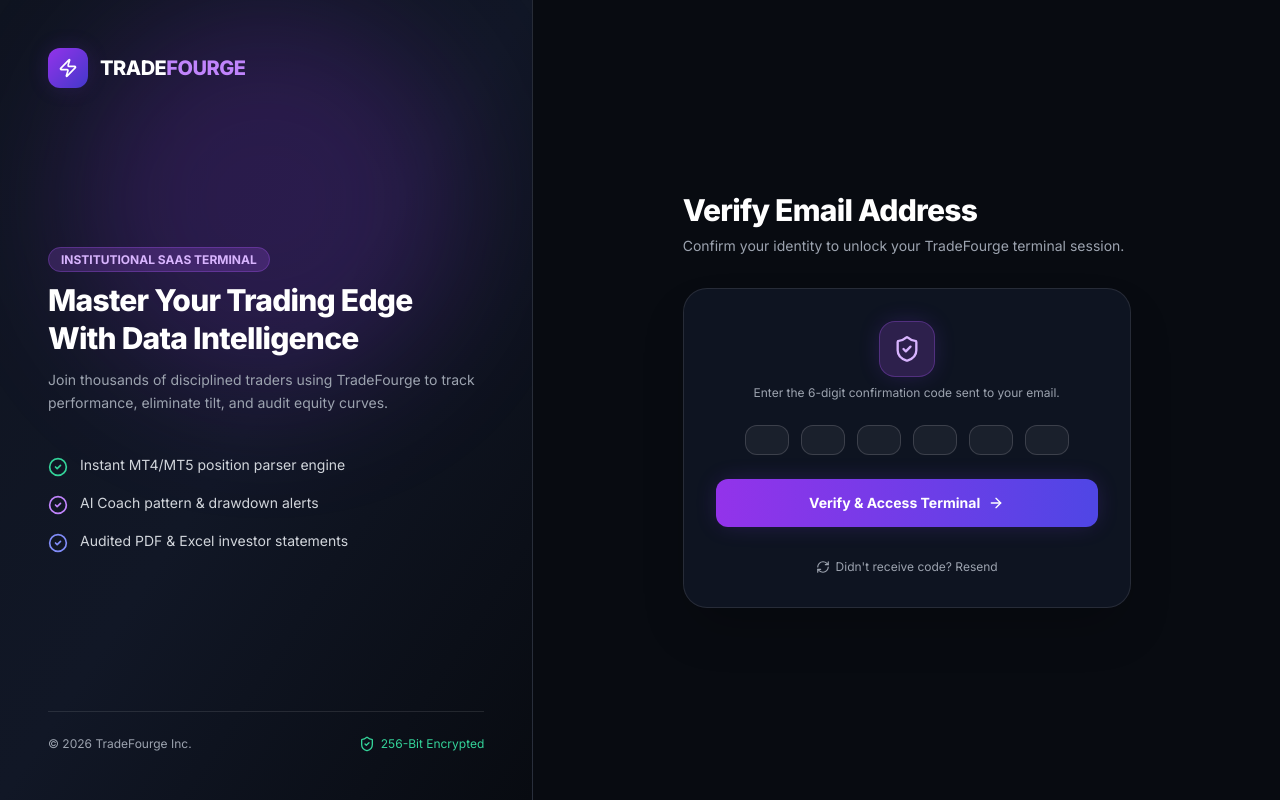
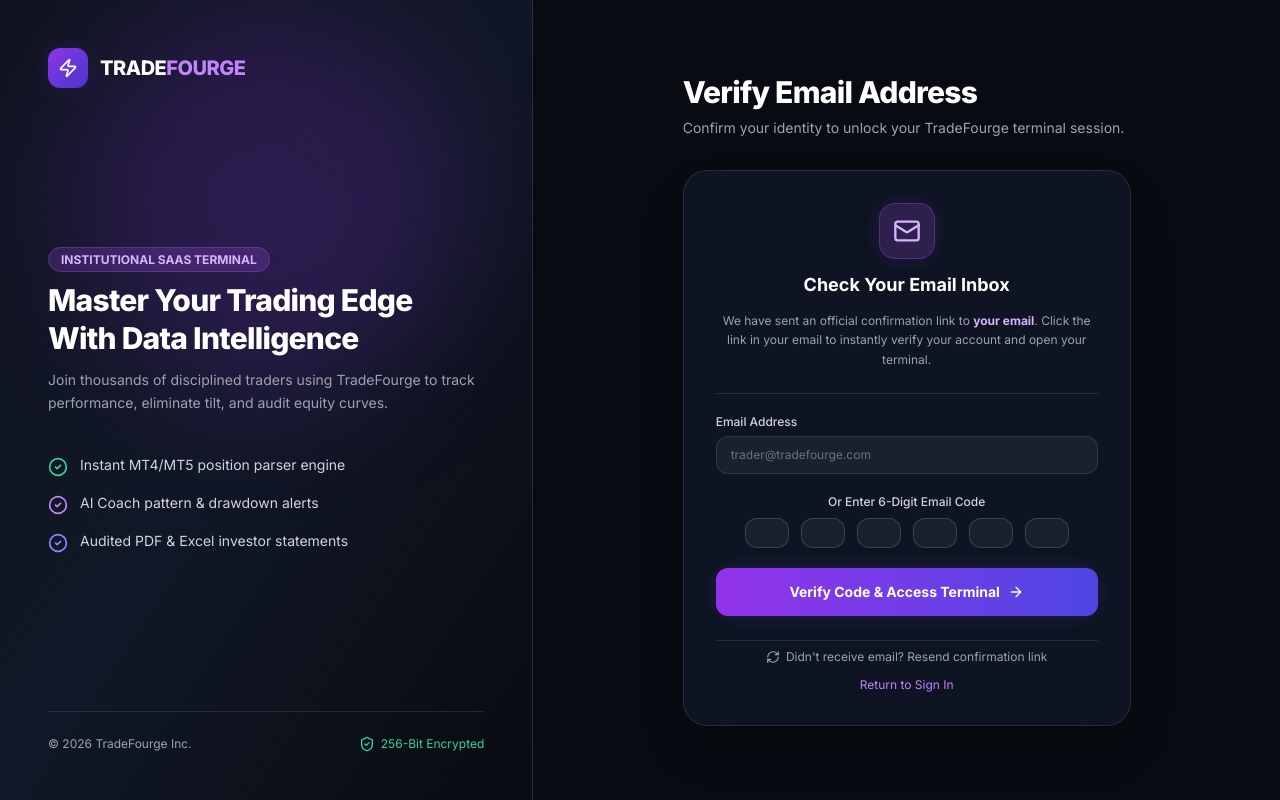
Before and after one commit to Suraj-29489/TradeFourge, a Next.js app: page /verify-email in a window 1280 px wide. Built offline with nearby package versions, Linux system fonts and the light colour scheme; no server answers.

Commit message:
v2.0.1 - Complete real Supabase authentication and remove demo mode

```diff
--- a/components/auth/ForgotPasswordForm.tsx
+++ b/components/auth/ForgotPasswordForm.tsx
@@ -4,6 +4,7 @@ import React, { useState } from "react";
 import Link from "next/link";
 import { Mail, ArrowLeft, CheckCircle2, AlertCircle } from "lucide-react";
 import { createClient } from "@/lib/supabase/client";
+import { getSiteUrl } from "@/lib/supabase/config";
 
 export const ForgotPasswordForm: React.FC = () => {
   const [email, setEmail] = useState("");
@@ -19,9 +20,9 @@ export const ForgotPasswordForm: React.FC = () => {
     setLoading(true);
 
     try {
-      const origin = typeof window !== "undefined" ? window.location.origin : "";
+      const siteUrl = getSiteUrl();
       const { error } = await supabase.auth.resetPasswordForEmail(email.trim(), {
-        redirectTo: `${origin}/auth/callback?next=/reset-password`,
+        redirectTo: `${siteUrl}/auth/callback?next=/reset-password`,
       });
 
       if (error) {
--- a/components/auth/LoginForm.tsx
+++ b/components/auth/LoginForm.tsx
@@ -5,6 +5,7 @@ import Link from "next/link";
 import { useRouter, useSearchParams } from "next/navigation";
 import { Eye, EyeOff, Lock, Mail, ArrowRight, AlertCircle, CheckCircle2 } from "lucide-react";
 import { createClient } from "@/lib/supabase/client";
+import { getSiteUrl } from "@/lib/supabase/config";
 
 function LoginFormContent() {
   const router = useRouter();
@@ -60,11 +61,11 @@ function LoginFormContent() {
     setGoogleLoading(true);
 
     try {
-      const origin = typeof window !== "undefined" ? window.location.origin : "";
+      const siteUrl = getSiteUrl();
       const { error } = await supabase.auth.signInWithOAuth({
         provider: "google",
         options: {
-          redirectTo: `${origin}/auth/callback`,
+          redirectTo: `${siteUrl}/auth/callback`,
         },
       });
 
--- a/components/auth/SignupForm.tsx
+++ b/components/auth/SignupForm.tsx
@@ -5,6 +5,7 @@ import Link from "next/link";
 import { useRouter } from "next/navigation";
 import { User, Mail, Lock, Eye, EyeOff, ArrowRight, ShieldCheck, AlertCircle, CheckCircle2 } from "lucide-react";
 import { createClient } from "@/lib/supabase/client";
+import { getSiteUrl } from "@/lib/supabase/config";
 
 export const SignupForm: React.FC = () => {
   const router = useRouter();
@@ -27,14 +28,16 @@ export const SignupForm: React.FC = () => {
     setLoading(true);
 
     try {
-      const origin = typeof window !== "undefined" ? window.location.origin : "";
+      const siteUrl = getSiteUrl();
+      const callbackUrl = `${siteUrl}/auth/callback`;
+
       const { data, error } = await supabase.auth.signUp({
         email: email.trim(),
         password,
         options: {
-          emailRedirectTo: `${origin}/auth/callback`,
+          emailRedirectTo: callbackUrl,
           data: {
-            full_name: fullName,
+            full_name: fullName.trim(),
           },
         },
       });
@@ -43,16 +46,21 @@ export const SignupForm: React.FC = () => {
         setErrorMessage(error.message);
         setLoading(false);
       } else if (data.session) {
+        // Immediate session granted (e.g. Email confirmation disabled in Supabase)
         setSuccessMessage("Account created successfully! Loading terminal...");
         setTimeout(() => {
           router.push("/dashboard");
           router.refresh();
         }, 500);
-      } else {
+      } else if (data.user) {
+        // Account created in Supabase auth.users, email confirmation link sent
         setSuccessMessage("Account created! Check your inbox for the confirmation email.");
         setTimeout(() => {
-          router.push("/verify-email");
+          router.push(`/verify-email?email=${encodeURIComponent(email.trim())}`);
         }, 800);
+      } else {
+        setErrorMessage("Signup request sent, but no user record was returned. Please try logging in.");
+        setLoading(false);
       }
     } catch (err: any) {
       setErrorMessage(err?.message || "An unexpected error occurred during signup.");
@@ -65,11 +73,11 @@ export const SignupForm: React.FC = () => {
     setGoogleLoading(true);
 
     try {
-      const origin = typeof window !== "undefined" ? window.location.origin : "";
+      const siteUrl = getSiteUrl();
       const { error } = await supabase.auth.signInWithOAuth({
         provider: "google",
         options: {
-          redirectTo: `${origin}/auth/callback`,
+          redirectTo: `${siteUrl}/auth/callback`,
         },
       });
 
--- a/components/auth/VerifyEmailForm.tsx
+++ b/components/auth/VerifyEmailForm.tsx
@@ -1,18 +1,28 @@
 "use client";
 
-import React, { useState } from "react";
-import { useRouter } from "next/navigation";
-import { ShieldCheck, ArrowRight, RefreshCw, AlertCircle } from "lucide-react";
+import React, { useState, useEffect, Suspense } from "react";
+import Link from "next/link";
+import { useRouter, useSearchParams } from "next/navigation";
+import { ShieldCheck, ArrowRight, RefreshCw, AlertCircle, Mail, CheckCircle2 } from "lucide-react";
 import { createClient } from "@/lib/supabase/client";
 
-export const VerifyEmailForm: React.FC = () => {
+function VerifyEmailFormContent() {
   const router = useRouter();
+  const searchParams = useSearchParams();
+  const emailParam = searchParams.get("email") || "";
+
+  const [email, setEmail] = useState(emailParam);
   const [code, setCode] = useState(["", "", "", "", "", ""]);
   const [loading, setLoading] = useState(false);
-  const [resent, setResent] = useState(false);
+  const [resending, setResending] = useState(false);
+  const [resentSuccess, setResentSuccess] = useState(false);
   const [errorMessage, setErrorMessage] = useState<string | null>(null);
 
   const supabase = createClient();
+
+  useEffect(() => {
+    if (emailParam) setEmail(emailParam);
+  }, [emailParam]);
 
   const handleChange = (index: number, value: string) => {
     if (value.length > 1) return;
@@ -38,16 +48,21 @@ export const VerifyEmailForm: React.FC = () => {
     setErrorMessage(null);
     const token = code.join("");
 
+    if (!email) {
+      setErrorMessage("Please provide your email address.");
+      return;
+    }
+
     if (token.length < 6) {
-      setErrorMessage("Please enter all 6 digits.");
+      setErrorMessage("Please enter all 6 digits of the confirmation code.");
       return;
     }
 
     setLoading(true);
 
     try {
-      const { error } = await supabase.auth.verifyOtp({
-        email: "",
+      const { data, error } = await supabase.auth.verifyOtp({
+        email: email.trim(),
         token,
         type: "signup",
       });
@@ -55,29 +70,63 @@ export const VerifyEmailForm: React.FC = () => {
       if (error) {
         setErrorMessage(error.message);
         setLoading(false);
-      } else {
+      } else if (data.session) {
         router.push("/dashboard");
         router.refresh();
+      } else {
+        setErrorMessage("Verification completed, but no active session was returned. Please sign in.");
+        setLoading(false);
       }
     } catch (err: any) {
-      setErrorMessage(err?.message || "Verification failed.");
+      setErrorMessage(err?.message || "Verification failed. Please check your code.");
       setLoading(false);
     }
   };
 
-  const handleResend = () => {
-    setResent(true);
-    setTimeout(() => setResent(false), 3000);
+  const handleResend = async () => {
+    if (!email) {
+      setErrorMessage("Please enter your email address to resend confirmation.");
+      return;
+    }
+
+    setErrorMessage(null);
+    setResending(true);
+
+    try {
+      const origin = typeof window !== "undefined" ? window.location.origin : "";
+      const { error } = await supabase.auth.resend({
+        type: "signup",
+        email: email.trim(),
+        options: {
+          emailRedirectTo: `${origin}/auth/callback`,
+        },
+      });
+
+      if (error) {
+        setErrorMessage(error.message);
+        setResending(false);
+      } else {
+        setResending(false);
+        setResentSuccess(true);
+        setTimeout(() => setResentSuccess(false), 4000);
+      }
+    } catch (err: any) {
+      setErrorMessage(err?.message || "Failed to resend confirmation email.");
+      setResending(false);
+    }
   };
 
   return (
-    <form onSubmit={handleSubmit} className="space-y-6">
-      <div className="space-y-2 text-center">
+    <div className="space-y-6">
+      <div className="space-y-3 text-center">
         <div className="w-14 h-14 mx-auto rounded-2xl bg-purple-500/20 border border-purple-500/30 text-purple-300 flex items-center justify-center shadow-glow">
-          <ShieldCheck className="w-7 h-7" />
+          <Mail className="w-7 h-7" />
         </div>
-        <p className="text-xs text-gray-400">
-          Enter the 6-digit confirmation code sent to your email.
+        <h3 className="text-lg font-bold text-white">Check Your Email Inbox</h3>
+        <p className="text-xs text-gray-400 leading-relaxed max-w-sm mx-auto">
+          We have sent an official confirmation link to{" "}
+          <strong className="text-purple-300 font-mono">{email || "your email"}</strong>.
+          Click the link in your email to instantly verify your account and open your terminal.
         </p>
       </div>
 
@@ -88,7 +137,32 @@ export const VerifyEmailForm: React.FC = () => {
         </div>
       )}
 
-      {/* 6-Digit OTP Inputs */}
+      {resentSuccess && (
+        <div className="p-3 rounded-xl bg-emerald-500/10 border border-emerald-500/30 text-emerald-400 text-xs font-mono flex items-center gap-2">
+          <CheckCircle2 className="w-4 h-4 shrink-0" />
+          <span>Confirmation email resent! Please check your inbox.</span>
+        </div>
+      )}
+
+      <form onSubmit={handleSubmit} className="space-y-5 border-t border-white/10 pt-5">
+        <div className="space-y-1.5">
+          <label className="text-xs font-mono font-medium text-gray-300 block">
+            Email Address
+          </label>
+          <input
+            type="email"
+            required
+            value={email}
+            onChange={(e) => setEmail(e.target.value)}
+            placeholder="trader@tradefourge.com"
+            className="w-full px-3.5 py-2.5 rounded-xl bg-white/5 border border-white/10 text-white placeholder-gray-500 text-xs font-mono focus:outline-none focus:border-purple-500"
+          />
+        </div>
+
+        <div className="space-y-2">
+          <label className="text-xs font-mono font-medium text-gray-300 block text-center">
+            Or Enter 6-Digit Email Code
+          </label>
           <div className="flex items-center justify-center gap-2 sm:gap-3">
             {code.map((digit, idx) => (
               <input
@@ -103,8 +177,8 @@ export const VerifyEmailForm: React.FC = () => {
               />
             ))}
           </div>
+        </div>
 
-      {/* Submit Button */}
         <button
           type="submit"
           disabled={loading}
@@ -114,24 +188,36 @@ export const VerifyEmailForm: React.FC = () => {
             <span className="inline-block w-4 h-4 border-2 border-white border-t-transparent rounded-full animate-spin" />
           ) : (
             <>
-            <span>Verify & Access Terminal</span>
+              <span>Verify Code & Access Terminal</span>
               <ArrowRight className="w-4 h-4" />
             </>
           )}
         </button>
+      </form>
 
-      {/* Resend Code Button */}
-      <div className="pt-2 text-center">
+      <div className="pt-2 text-center border-t border-white/10 flex flex-col gap-3">
         <button
           type="button"
           onClick={handleResend}
-          disabled={resent}
-          className="text-xs font-mono text-gray-400 hover:text-purple-300 flex items-center justify-center gap-1.5 mx-auto transition-colors disabled:text-emerald-400"
+          disabled={resending}
+          className="text-xs font-mono text-gray-400 hover:text-purple-300 flex items-center justify-center gap-1.5 mx-auto transition-colors disabled:opacity-50"
         >
-          <RefreshCw className={`w-3.5 h-3.5 ${resent ? "animate-spin text-emerald-400" : ""}`} />
-          {resent ? "New Code Sent To Inbox!" : "Didn't receive code? Resend"}
+          <RefreshCw className={`w-3.5 h-3.5 ${resending ? "animate-spin text-purple-400" : ""}`} />
+          {resending ? "Sending confirmation..." : "Didn't receive email? Resend confirmation link"}
         </button>
+
+        <Link href="/login" className="text-xs font-mono text-purple-400 hover:underline">
+          Return to Sign In
+        </Link>
       </div>
-    </form>
+    </div>
+  );
+}
+
+export const VerifyEmailForm: React.FC = () => {
+  return (
+    <Suspense fallback={<div className="text-center py-6 text-xs text-gray-400 font-mono">Loading Verification...</div>}>
+      <VerifyEmailFormContent />
+    </Suspense>
   );
 };
--- a/lib/supabase/client.ts
+++ b/lib/supabase/client.ts
@@ -5,8 +5,8 @@ let clientInstance: ReturnType<typeof createBrowserClient> | null = null;
 export function createClient() {
   if (clientInstance) return clientInstance;
 
-  const supabaseUrl = process.env.NEXT_PUBLIC_SUPABASE_URL || "";
-  const supabaseAnonKey = process.env.NEXT_PUBLIC_SUPABASE_ANON_KEY || "";
+  const supabaseUrl = process.env.NEXT_PUBLIC_SUPABASE_URL || "https://placeholder.supabase.co";
+  const supabaseAnonKey = process.env.NEXT_PUBLIC_SUPABASE_ANON_KEY || "placeholder-anon-key";
 
   clientInstance = createBrowserClient(supabaseUrl, supabaseAnonKey);
   return clientInstance;
--- /dev/null
+++ b/lib/supabase/config.ts
@@ -0,0 +1,27 @@
+/**
+ * Utility to resolve the application's base URL for Supabase Auth redirects.
+ * Handles local development, Vercel deployments, and custom production domains.
+ */
+export function getSiteUrl(): string {
+  let url =
+    process.env.NEXT_PUBLIC_SITE_URL ||
+    process.env.NEXT_PUBLIC_VERCEL_URL ||
+    (typeof window !== "undefined" ? window.location.origin : "http://localhost:3000");
+
+  // Ensure url includes http/https protocol
+  if (!url.startsWith("http://") && !url.startsWith("https://")) {
+    url = `https://${url}`;
+  }
+
+  // Remove trailing slash
+  return url.replace(/\/$/, "");
+}
+
+/**
+ * Construct redirect URL for Supabase Auth callbacks
+ */
+export function getAuthCallbackUrl(nextPath: string = "/dashboard"): string {
+  const baseUrl = getSiteUrl();
+  const cleanPath = nextPath.startsWith("/") ? nextPath : `/${nextPath}`;
+  return `${baseUrl}/auth/callback?next=${encodeURIComponent(cleanPath)}`;
+}
```
Also changed, not shown: lib/supabase/middleware.ts (+11 -2 lines). Lines whose indentation alone changed are shown as unchanged.
